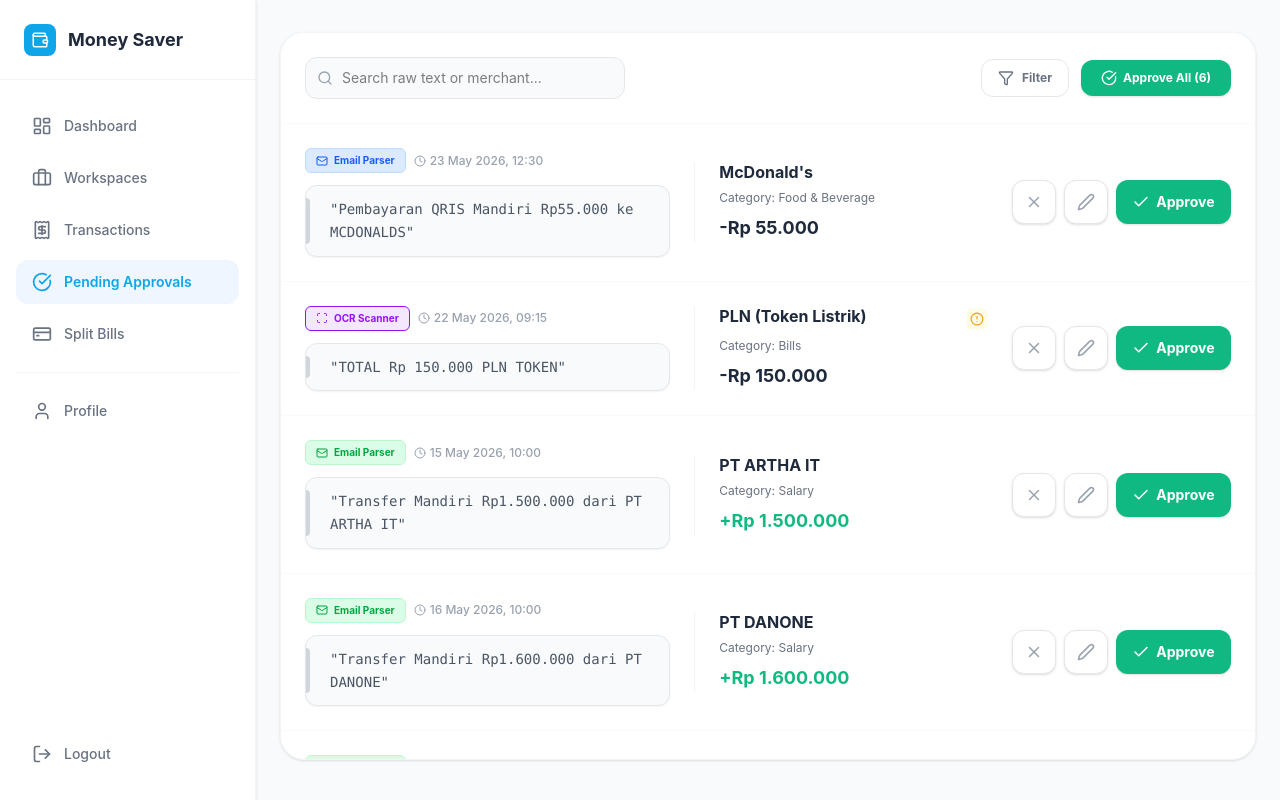
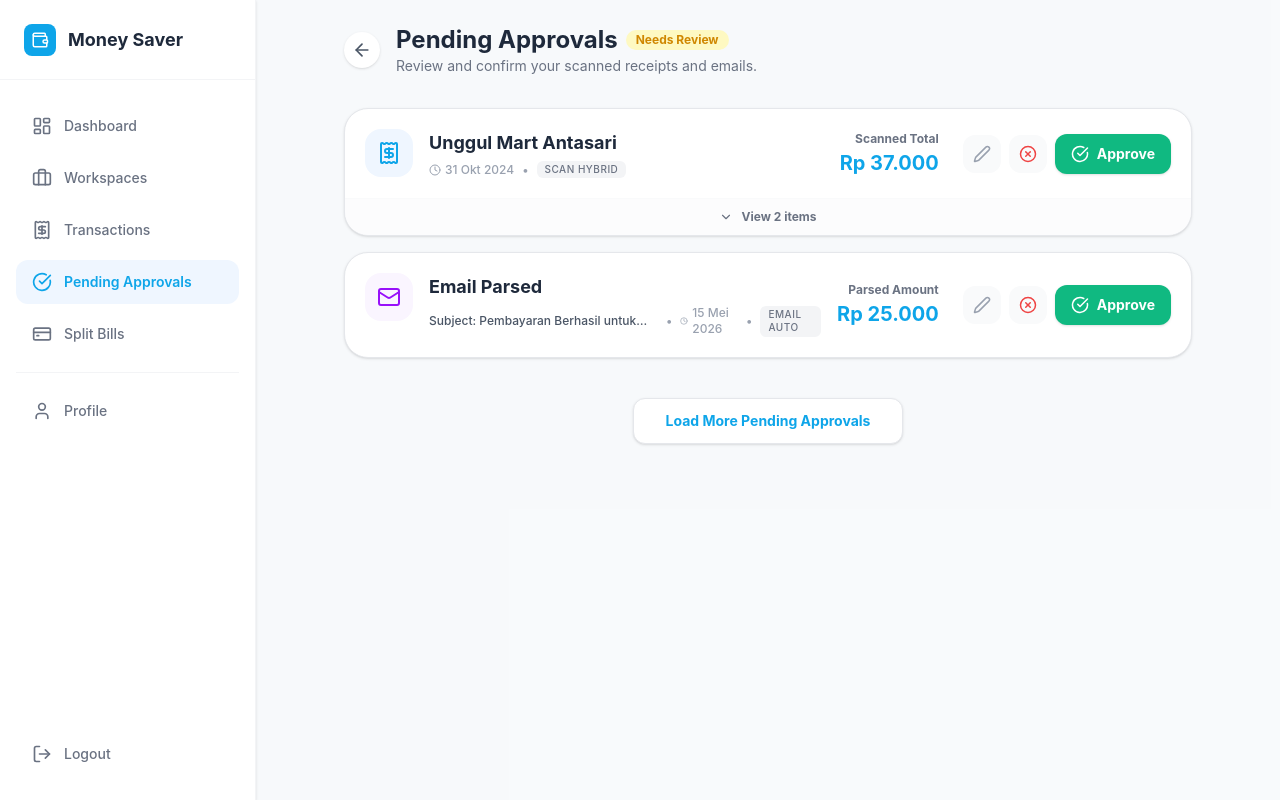
Before and after one commit to Azmi117/FE-MoneySaver, a React (Vite) app: page /pending-approvals in a window 1280 px wide. Built offline with nearby package versions, Linux system fonts and the light colour scheme.

Commit message:
Fix error :rocket:

```diff
--- a/src/pages/PendingApprovals.tsx
+++ b/src/pages/PendingApprovals.tsx
@@ -1,19 +1,49 @@
-import React, { useState } from "react";
+import { useState, useEffect } from "react";
+import { Link } from "react-router-dom";
 import {
-  CheckCircle,
-  Search, Filter, Check, X, Clock, Edit2, AlertCircle, Mail, Scan, Save
+  CheckCircle, XCircle, Edit2, Clock,
+  ChevronDown, ChevronUp, Receipt, Loader2, ArrowLeft, Mail
 } from "lucide-react";
 import { cn } from "@/utils/cn";
 import Button from "@/components/ui/Button";
 
-// --- MOCK DATA ---
-const mockPendingTransactions = [
-  { id: 701, source: "Email Parser", sourceIcon: Mail, raw_text: "Pembayaran QRIS Mandiri Rp55.000 ke MCDONALDS", merchant: "McDonald's", category: "Food & Beverage", date: "23 May 2026, 12:30", amount: -55000, type: "expense", confidence: 95, bg: "bg-blue-100", color: "text-blue-600" },
-  { id: 702, source: "OCR Scanner", sourceIcon: Scan, raw_text: "TOTAL Rp 150.000 PLN TOKEN", merchant: "PLN (Token Listrik)", category: "Bills", date: "22 May 2026, 09:15", amount: -150000, type: "expense", confidence: 65, bg: "bg-purple-100", color: "text-purple-600" },
-  { id: 703, source: "Email Parser", sourceIcon: Mail, raw_text: "Transfer Mandiri Rp1.500.000 dari PT ARTHA IT", merchant: "PT ARTHA IT", category: "Salary", date: "15 May 2026, 10:00", amount: 1500000, type: "income", confidence: 90, bg: "bg-green-100", color: "text-green-600" },
-  { id: 704, source: "Email Parser", sourceIcon: Mail, raw_text: "Transfer Mandiri Rp1.600.000 dari PT DANONE", merchant: "PT DANONE", category: "Salary", date: "16 May 2026, 10:00", amount: 1600000, type: "income", confidence: 90, bg: "bg-green-100", color: "text-green-600" },
-  { id: 705, source: "Email Parser", sourceIcon: Mail, raw_text: "Transfer Mandiri Rp1.600.000 dari PT DANONE", merchant: "PT DANONE", category: "Salary", date: "16 May 2026, 10:00", amount: 1600000, type: "income", confidence: 90, bg: "bg-green-100", color: "text-green-600" },
-  { id: 706, source: "Email Parser", sourceIcon: Mail, raw_text: "Transfer Mandiri Rp1.600.000 dari PT DANONE", merchant: "PT DANONE", category: "Salary", date: "16 May 2026, 10:00", amount: 1600000, type: "income", confidence: 90, bg: "bg-green-100", color: "text-green-600" },
+// ==========================================
+// DUMMY DATA GABUNGAN (OCR + EMAIL)
+// Nanti pas fetch, lu panggil 2 endpoint, format, lalu gabungin ke 1 state
+// ==========================================
+const dummyPendingList = [
+  {
+    id: 31,
+    source: "scan_hybrid",
+    created_at: "2026-05-15T21:19:30",
+    data: { merchant: "Unggul Mart Antasari", amount: 37000, date: "2024-10-31T19:47:00Z", method: "Cash", note: "Pembelian sambal udang...", items: [
+      { description: "FINNA ULEG SAMBAL UDANG", price: 14500, quantity: 1, total: 14500 },
+      { description: "FINNA ULEG SAMBAL BAWANG", price: 14500, quantity: 1, total: 14500 }
+    ]}
+  },
+  // INI CONTOH DATA DARI EMAIL PARSING
+  {
+    id: 99,
+    source: "email_auto",
+    created_at: "2026-05-15T18:00:00",
+    data: {
+      merchant: "Google Play",
+      subject: "Pembayaran Berhasil untuk Layanan Google", // Subject email
+      amount: 25000,
+      date: "2026-05-15T18:00:00Z",
+      method: "E-Wallet",
+      items: [] // Email biasanya gak ada detail items
+    }
+  },
+  {
+    id: 29,
+    source: "scan_hybrid",
+    created_at: "2026-05-15T20:44:30",
+    data: { merchant: "Starbucks Coffee", amount: 105000, date: "2026-05-23T08:00:00Z", method: "QRIS", note: "Morning coffee", items: [
+      { description: "Caramel Macchiato", price: 55000, quantity: 1, total: 55000 },
+      { description: "Almond Croissant", price: 50000, quantity: 1, total: 50000 },
+    ]}
+  }
 ];
 
 const formatCurrency = (amount: number) => {
@@ -21,198 +51,168 @@
 };
 
 const PendingApprovals = () => {
-  const [pendingList, setPendingList] = useState(mockPendingTransactions);
-  const [searchQuery, setSearchQuery] = useState("");
-  const [editingTx, setEditingTx] = useState<any>(null);
+  const [pendings, setPendings] = useState<any[]>([]);
+  const [isLoading, setIsLoading] = useState(false);
+  const [hasMore, setHasMore] = useState(true);
+  const [expandedId, setExpandedId] = useState<number | null>(null);
 
-  const handleApprove = (id: number) => {
-    setPendingList(pendingList.filter(tx => tx.id !== id));
+  useEffect(() => {
+    setPendings(dummyPendingList.slice(0, 2));
+  }, []);
+
+  const handleLoadMore = () => {
+    setIsLoading(true);
+    setTimeout(() => {
+      setPendings(prev => [...prev, ...dummyPendingList.slice(2)]);
+      setHasMore(false);
+      setIsLoading(false);
+    }, 1000);
   };
 
-  const handleReject = (id: number) => {
-    setPendingList(pendingList.filter(tx => tx.id !== id));
+  const toggleExpand = (id: number) => {
+    setExpandedId(expandedId === id ? null : id);
   };
 
-  const handleApproveAll = () => {
-    setPendingList([]);
-  };
+  return (
+    <div className="flex-1 flex flex-col h-full overflow-y-auto bg-background/50 relative">
+      <main className="p-4 sm:p-6 max-w-4xl mx-auto w-full flex flex-col gap-6 pb-28 lg:pb-10">
 
-  const handleSaveEdit = (e: React.FormEvent) => {
-    e.preventDefault();
-    setPendingList(pendingList.map(tx => tx.id === editingTx.id ? editingTx : tx));
-    setEditingTx(null);
-  };
-
-  const filteredList = pendingList.filter(tx =>
-    tx.merchant.toLowerCase().includes(searchQuery.toLowerCase()) ||
-    tx.raw_text.toLowerCase().includes(searchQuery.toLowerCase())
-  );
-
-  return (
-    <>
-      {/* MAIN AREA */}
-      <div className="flex-1 flex flex-col h-full overflow-hidden">
-
-        {/* FIX: Outer Wrapper. Di Web (lg) overflow-nya disembunyiin biar kotak luar gak bisa di scroll. Di Mobile tetep scrollable. */}
-        <div className="flex-1 p-3 sm:p-6 pt-4 lg:pt-8 pb-28 lg:pb-10 w-full max-w-6xl mx-auto flex flex-col overflow-y-auto lg:overflow-hidden">
-
-          {/* ========================================== */}
-          {/* MOBILE ONLY (< 640px): Tombol di Luar Kotak */}
-          {/* ========================================== */}
-          {/* <div className="flex sm:hidden justify-center mb-3 px-1 shrink-0">
-            {pendingList.length > 0 && (
-              <Button onClick={handleApproveAll} className="w-full flex py-3 px-5 rounded-xl text-xs gap-1.5 font-bold shadow-sm bg-success hover:bg-green-600 text-white border-none justify-center">
-                <CheckCircle size={16} /> Approve All ({pendingList.length})
-              </Button>
-            )}
-          </div> */}
-
-          {/* Kotak Putih Utama (Lingkaran Merah Lu) */}
-          {/* FIX: Di Web (lg), tinggi dibikin mentok ke bawah (flex-1) dan scrollbar muncul di dalem sini (overflow-y-auto) */}
-          <div className="bg-surface rounded-3xl border border-gray-100 shadow-sm flex flex-col w-full shrink-0 h-auto lg:shrink lg:flex-1 lg:min-h-0 overflow-hidden lg:overflow-y-auto relative">
-
-            {/* Toolbar */}
-            {/* Bonus UX: Di Web, toolbar ini nempel di atas (sticky) biar lu gampang ngetik search pas lagi scroll list */}
-            <div className="p-4 sm:p-6 border-b border-gray-50 flex flex-col sm:flex-row items-center gap-4 justify-between w-full lg:sticky lg:top-0 lg:z-10 bg-surface">
-
-              {/* Kiri: Search Bar */}
-              <div className="relative w-full sm:w-80 shrink-0">
-                <Search size={16} className="absolute left-3 top-1/2 -translate-y-1/2 text-gray-400" />
-                <input type="text" placeholder="Search raw text or merchant..." value={searchQuery} onChange={(e) => setSearchQuery(e.target.value)} className="w-full bg-gray-50 border border-gray-200 text-sm rounded-xl pl-9 pr-4 py-2.5 focus:outline-none focus:bg-white focus:border-primary focus:ring-1 focus:ring-primary" />
-              </div>
-
-              {/* Kanan: Filter & Approve All */}
-              <div className="flex flex-col sm:flex-row items-stretch sm:items-center gap-3 w-full sm:w-auto">
-                <button className="py-2.5 px-4 border border-gray-200 rounded-xl text-gray-500 bg-white hover:text-primary hover:border-primary flex items-center justify-center gap-2 text-xs font-bold w-full sm:w-auto shrink-0 transition-colors">
-                  <Filter size={16} /> <span>Filter</span>
-                </button>
-
-                {/* DESKTOP ONLY: Tombol di Dalam Kotak */}
-                {pendingList.length > 0 && (
-                  <Button onClick={handleApproveAll} className="sm:flex w-full sm:w-auto py-2.5 px-5 rounded-xl text-xs gap-1.5 font-bold shadow-sm bg-success hover:bg-green-600 text-white border-none shrink-0 justify-center">
-                    <CheckCircle size={16} /> Approve All ({pendingList.length})
-                  </Button>
-                )}
-              </div>
-
-            </div>
-
-            {/* List */}
-            <div className="flex flex-col w-full">
-              {filteredList.length > 0 ? (
-                <div className="flex flex-col divide-y divide-gray-50 w-full">
-                  {filteredList.map((tx) => (
-                    <div key={tx.id} className="p-4 sm:p-5 lg:p-6 hover:bg-gray-50/50 transition-colors flex flex-col lg:flex-row gap-4 lg:gap-6 items-start lg:items-center w-full">
-
-                      {/* Left: Origin & Raw Text */}
-                      <div className="w-full lg:w-5/12 flex flex-col gap-3">
-                         <div className="flex flex-wrap items-center gap-2">
-                            <span className={cn("flex items-center gap-1.5 text-[10px] font-bold px-2.5 py-1 rounded-md border", tx.bg, tx.color, tx.bg.replace('bg-', 'border-').replace('100', '200'))}>
-                              <tx.sourceIcon size={12}/> {tx.source}
-                            </span>
-                            <span className="text-xs text-gray-400 font-medium flex items-center gap-1"><Clock size={12}/> {tx.date}</span>
-                         </div>
-
-                         <div className="bg-gray-50 border border-gray-200 rounded-xl p-3 relative shadow-xs w-full">
-                            <div className="absolute left-0 top-3 bottom-3 w-1 bg-gray-300 rounded-r-md"></div>
-                            <p className="text-sm text-gray-600 font-mono pl-3 break-words whitespace-pre-wrap leading-relaxed">
-                              "{tx.raw_text}"
-                            </p>
+        {/* HEADER */}
+        <div className="flex items-center gap-4 mb-2">
+          <Link to="/dashboard" className="p-2 bg-white rounded-full shadow-sm hover:bg-gray-50 text-gray-600 transition-colors">
+            <ArrowLeft size={20} />
+          </Link>
+          <div>
+            <h1 className="text-2xl font-bold text-text flex items-center gap-2">
+              Pending Approvals
+              <span className="bg-yellow-100 text-yellow-600 text-xs px-2.5 py-0.5 rounded-full font-bold">Needs Review</span>
+            </h1>
+            <p className="text-sm text-gray-500">Review and confirm your scanned receipts and emails.</p>
           </div>
         </div>
 
-                      {/* Middle: AI Parsed Result */}
-                      <div className="w-full lg:w-4/12 flex flex-col gap-1 border-t lg:border-t-0 lg:border-l border-gray-100 pt-4 lg:pt-0 lg:pl-6">
-                         <div className="flex items-start justify-between w-full gap-2 mb-1">
-                           <h4 className="font-bold text-text text-base leading-tight break-words flex-1">{tx.merchant}</h4>
-                           {tx.confidence < 80 && (
-                             <span title="Low confidence. Please verify!" className="flex items-center bg-yellow-50 p-1 rounded-md shrink-0 mt-0.5">
-                               <AlertCircle size={14} className="text-accent" />
+        {/* LIST CONTAINER */}
+        <div className="flex flex-col gap-4">
+          {pendings.map((item) => {
+            const isEmail = item.source === "email_auto";
+
+            return (
+              <div key={item.id} className="bg-surface rounded-3xl border border-gray-200 shadow-sm overflow-hidden flex flex-col transition-all hover:border-blue-200 hover:shadow-md">
+
+                {/* Main Row */}
+                <div className="p-5 flex flex-col sm:flex-row gap-4 sm:items-center justify-between">
+
+                  <div className="flex items-start gap-4">
+                    {/* ICON LOGIC: Surat buat Email, Struk buat Scan */}
+                    <div className={cn("w-12 h-12 rounded-2xl flex items-center justify-center shrink-0", isEmail ? "bg-purple-50 text-purple-600" : "bg-blue-50 text-primary")}>
+                      {isEmail ? <Mail size={24} /> : <Receipt size={24} />}
+                    </div>
+                    <div>
+                      {/* TITLE LOGIC */}
+                      <h3 className="font-bold text-text text-lg capitalize">
+                        {isEmail ? "Email Parsed" : item.data.merchant}
+                      </h3>
+                      <div className="flex flex-col sm:flex-row sm:items-center gap-1 sm:gap-2 mt-1">
+                        {isEmail && (
+                          <span className="text-xs text-gray-600 font-medium line-clamp-1 max-w-[250px]">
+                            Subject: {item.data.subject}
                           </span>
                         )}
+                        <div className="flex items-center gap-2 text-xs text-gray-400 font-medium">
+                          {isEmail && <span className="hidden sm:inline">•</span>}
+                          <span className="flex items-center gap-1"><Clock size={12}/> {new Date(item.data.date).toLocaleDateString('id-ID', { day: 'numeric', month: 'short', year: 'numeric' })}</span>
+                          <span>•</span>
+                          <span className="uppercase tracking-wider text-[10px] bg-gray-100 text-gray-500 px-2 py-0.5 rounded-md">
+                            {item.source.replace('_', ' ')}
+                          </span>
                         </div>
-                         <p className="text-xs text-gray-500 break-words">Category: {tx.category}</p>
-                         <h3 className={cn("text-base sm:text-lg font-bold mt-1 break-words", tx.amount > 0 ? "text-success" : "text-text")}>
-                           {tx.amount > 0 ? "+" : ""}{formatCurrency(tx.amount)}
-                         </h3>
-                      </div>
-
-                      {/* Right: Actions */}
-                      <div className="w-full lg:w-3/12 flex items-center gap-2 border-t lg:border-t-0 border-gray-50 pt-4 lg:pt-0 mt-2 lg:mt-0">
-                         <button onClick={() => handleReject(tx.id)} className="p-3 text-gray-400 hover:text-danger hover:border-red-200 hover:bg-red-50 bg-white border border-gray-200 rounded-xl transition-all shadow-sm shrink-0" title="Reject Transaction">
-                           <X size={18} />
-                         </button>
-                         <button onClick={() => setEditingTx({...tx})} className="p-3 text-gray-400 hover:text-primary hover:border-blue-200 hover:bg-blue-50 bg-white border border-gray-200 rounded-xl transition-all shadow-sm shrink-0" title="Edit Details">
-                           <Edit2 size={18} />
-                         </button>
-                         <Button onClick={() => handleApprove(tx.id)} className="flex-1 py-3 px-4 rounded-xl font-bold text-sm bg-success hover:bg-green-600 text-white border-none flex items-center justify-center gap-1.5 shadow-sm">
-                           <Check size={18} className="shrink-0" /> Approve
-                         </Button>
-                      </div>
-
-                    </div>
-                  ))}
-                </div>
-              ) : (
-                <div className="flex flex-col items-center justify-center py-24 px-4 text-center">
-                  <div className="w-20 h-20 bg-green-50 rounded-3xl flex items-center justify-center text-success mb-4 shadow-sm">
-                    <CheckCircle size={40} />
-                  </div>
-                  <h3 className="font-bold text-xl text-text mb-2">You're all caught up!</h3>
-                  <p className="text-sm text-gray-500 max-w-sm">No pending transactions to review. Automated entries from your bots will appear here.</p>
-                </div>
-              )}
-            </div>
-
                       </div>
                     </div>
                   </div>
 
-      {/* MODAL EDIT PENDING TRANSACTION */}
-      {editingTx && (
-        <div className="fixed inset-0 bg-black/50 backdrop-blur-sm z-50 flex items-center justify-center p-4 sm:p-6 animate-in fade-in duration-200">
-          <div className="bg-surface rounded-3xl w-full max-w-md shadow-2xl flex flex-col overflow-hidden relative">
-            <div className="flex items-center justify-between px-6 py-5 border-b border-gray-100 bg-gray-50/50">
-              <h2 className="text-lg font-bold text-text flex items-center gap-2">
-                <div className="p-1.5 bg-primary/10 text-primary rounded-lg"><Edit2 size={18}/></div>
-                Edit Transaction
-              </h2>
-              <button onClick={() => setEditingTx(null)} className="p-2 bg-gray-100 hover:bg-gray-200 text-gray-500 rounded-full transition-colors"><X size={18}/></button>
+                  <div className="flex items-center justify-between sm:justify-end gap-6 sm:w-auto w-full mt-2 sm:mt-0">
+                    <div className="text-left sm:text-right">
+                      <p className="text-xs text-gray-500 font-bold mb-0.5">{isEmail ? "Parsed Amount" : "Scanned Total"}</p>
+                      <h4 className="font-bold text-xl text-primary">{formatCurrency(item.data.amount)}</h4>
                     </div>
 
-            <form onSubmit={handleSaveEdit} className="p-6 flex flex-col gap-4">
-              <div>
-                <label className="text-xs font-bold text-gray-500 uppercase tracking-wider mb-1.5 block">Merchant</label>
-                <input type="text" value={editingTx.merchant} onChange={(e) => setEditingTx({...editingTx, merchant: e.target.value})} className="w-full bg-gray-50 border border-gray-200 text-sm rounded-xl px-4 py-3 focus:bg-white focus:border-primary focus:ring-1 focus:ring-primary outline-none transition-all" />
+                    {/* Action Buttons */}
+                    <div className="flex items-center gap-2">
+                      <button className="p-2.5 text-gray-400 hover:text-primary hover:bg-blue-50 rounded-xl transition-colors bg-gray-50" title="Edit Record">
+                        <Edit2 size={18} />
+                      </button>
+                      <button className="p-2.5 text-danger hover:bg-red-50 rounded-xl transition-colors bg-gray-50" title="Reject / Delete">
+                        <XCircle size={18} />
+                      </button>
+                      <button className="p-2.5 text-white bg-success hover:bg-green-600 shadow-sm rounded-xl transition-colors flex items-center gap-2 px-4" title="Approve & Save">
+                        <CheckCircle size={18} />
+                        <span className="text-sm font-bold hidden sm:block">Approve</span>
+                      </button>
+                    </div>
+                  </div>
                 </div>
 
-              <div>
-                <label className="text-xs font-bold text-gray-500 uppercase tracking-wider mb-1.5 block">Category</label>
-                <select value={editingTx.category} onChange={(e) => setEditingTx({...editingTx, category: e.target.value})} className="w-full bg-gray-50 border border-gray-200 text-sm rounded-xl px-4 py-3 focus:bg-white focus:border-primary focus:ring-1 focus:ring-primary outline-none appearance-none transition-all">
-                  <option value="Food & Beverage">Food & Beverage</option>
-                  <option value="Bills">Bills</option>
-                  <option value="Salary">Salary</option>
-                  <option value="Shopping">Shopping</option>
-                  <option value="Uncategorized">Uncategorized</option>
-                </select>
+                {/* Toggle Items Details (Disembunyikan kalau items kosong/gak ada) */}
+                {!isEmail && item.data.items && item.data.items.length > 0 && (
+                  <div className="border-t border-gray-50 bg-gray-50/50">
+                    <button
+                      onClick={() => toggleExpand(item.id)}
+                      className="w-full py-2.5 px-6 flex items-center justify-center gap-2 text-xs font-bold text-gray-500 hover:text-primary hover:bg-gray-100 transition-colors"
+                    >
+                      {expandedId === item.id ? (
+                        <><ChevronUp size={14}/> Hide items detail</>
+                      ) : (
+                        <><ChevronDown size={14}/> View {item.data.items.length} items</>
+                      )}
+                    </button>
+
+                    {expandedId === item.id && (
+                      <div className="px-6 pb-5 pt-2 animate-in fade-in slide-in-from-top-2 duration-200">
+                        <div className="bg-white rounded-2xl border border-gray-100 p-4">
+                          <div className="text-xs font-bold text-gray-400 uppercase tracking-wider mb-3 pb-2 border-b border-gray-50 flex justify-between">
+                            <span>Item Description</span>
+                            <span>Price</span>
                           </div>
-
-              <div>
-                <label className="text-xs font-bold text-gray-500 uppercase tracking-wider mb-1.5 block">Amount</label>
-                <input type="number" value={Math.abs(editingTx.amount)} onChange={(e) => setEditingTx({...editingTx, amount: editingTx.type === 'expense' ? -Math.abs(Number(e.target.value)) : Math.abs(Number(e.target.value))})} className="w-full bg-gray-50 border border-gray-200 text-sm font-bold rounded-xl px-4 py-3 focus:bg-white focus:border-primary focus:ring-1 focus:ring-primary outline-none transition-all" />
+                          <div className="flex flex-col gap-3">
+                            {item.data.items.map((i: any, idx: number) => (
+                              <div key={idx} className="flex justify-between items-start text-sm">
+                                <span className="text-text font-medium flex-1 pr-4">{i.description} <span className="text-gray-400">x{i.quantity}</span></span>
+                                <span className="font-bold text-gray-600 whitespace-nowrap">{formatCurrency(i.total)}</span>
                               </div>
-
-              <div className="mt-4 flex gap-3">
-                <Button type="button" variant="outline" onClick={() => setEditingTx(null)} className="flex-1 py-3 rounded-xl border-gray-200 text-gray-600 bg-white font-bold text-sm">Cancel</Button>
-                <Button type="submit" className="flex-1 py-3 rounded-xl shadow-sm font-bold text-sm bg-primary text-white flex items-center justify-center gap-2">
-                  <Save size={18}/> Save Changes
-                </Button>
+                            ))}
                           </div>
-            </form>
                         </div>
                       </div>
                     )}
-    </>
+                  </div>
+                )}
+              </div>
+            );
+          })}
+        </div>
+
+        {/* FOOTER - LOAD MORE */}
+        <div className="mt-4 flex justify-center">
+          {hasMore ? (
+            <Button
+              onClick={handleLoadMore}
+              disabled={isLoading}
+              variant="outline"
+              className="py-3 px-8 rounded-xl font-bold text-sm bg-white text-primary border-gray-200 hover:bg-blue-50 hover:border-blue-200 shadow-sm transition-all"
+            >
+              {isLoading ? (
+                <span className="flex items-center gap-2"><Loader2 size={16} className="animate-spin" /> Loading data...</span>
+              ) : "Load More Pending Approvals"}
+            </Button>
+          ) : (
+            <p className="text-sm text-gray-400 font-medium py-4 flex items-center gap-2">
+              <CheckCircle size={16} className="text-success"/> You're all caught up!
+            </p>
+          )}
+        </div>
+
+      </main>
+    </div>
   );
 };
 
```
Lines whose indentation alone changed are shown as unchanged.
